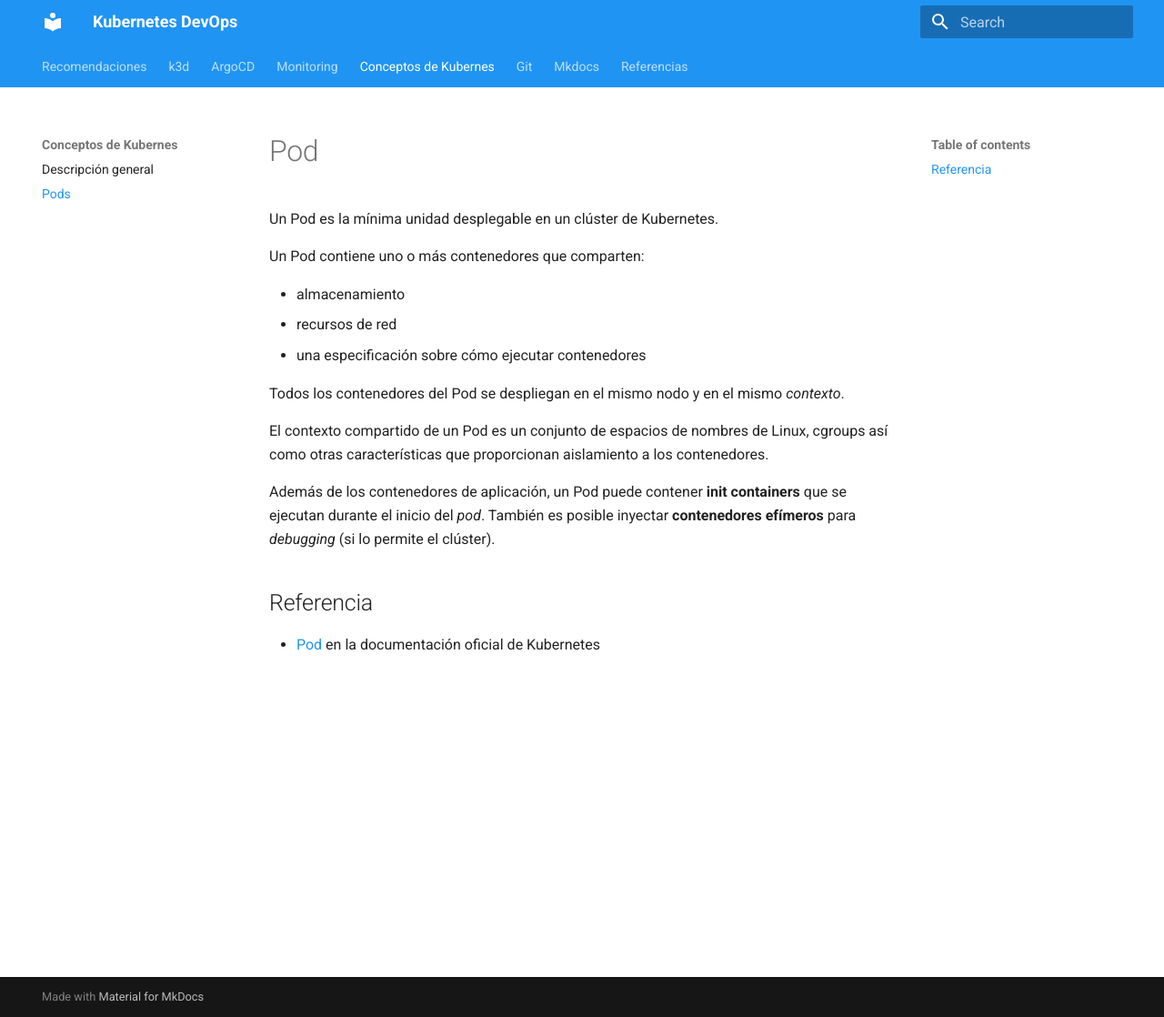
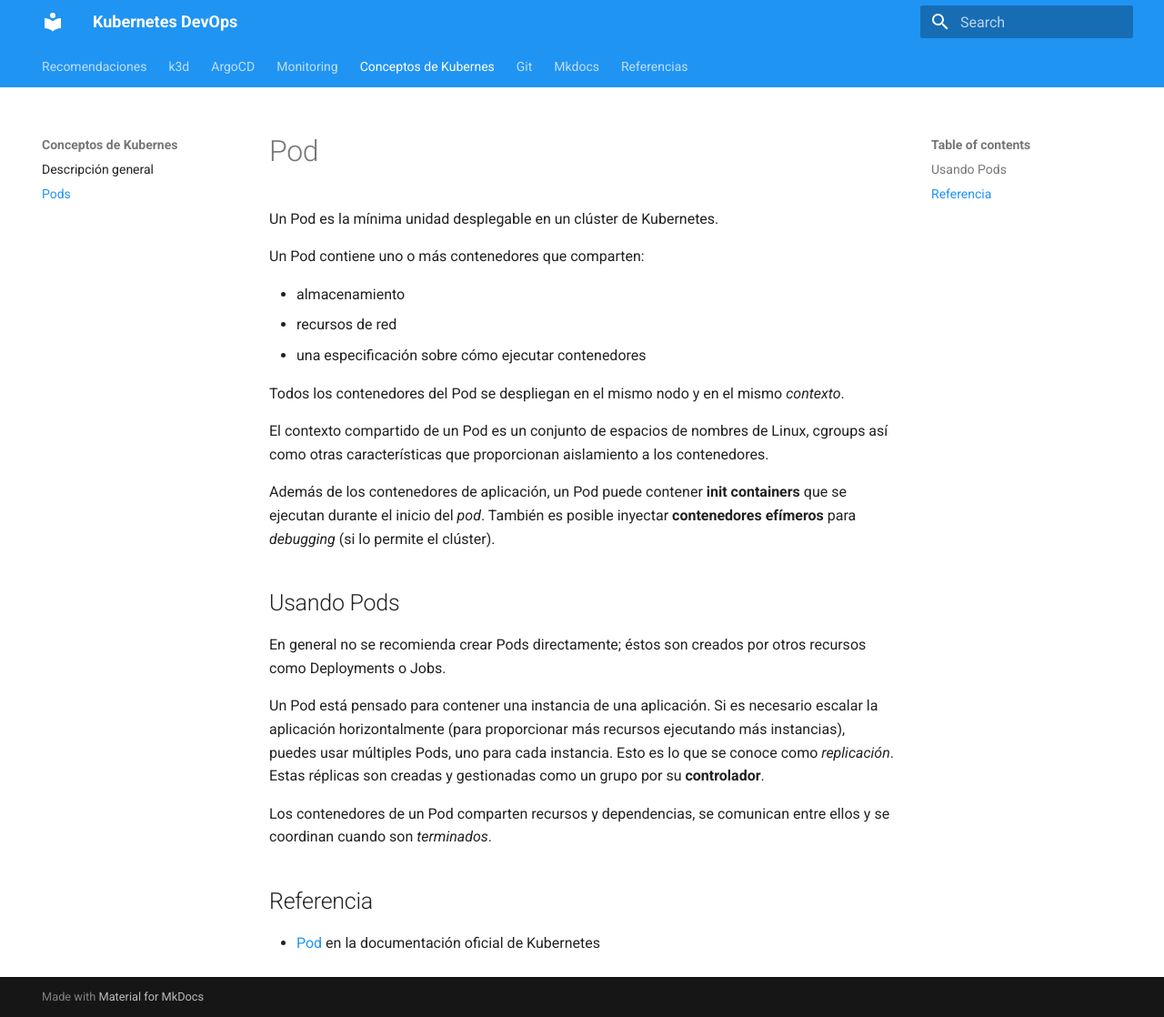
Before and after one commit to onthedock/k8s-devops, an MkDocs documentation site: the page built from docs/kubernetes/pod.md, in a window 1280 px wide and 1118 px high. Shown: the whole window at 91% size. Built offline with MkDocs 1.6.1 and Material for MkDocs 9.7.7, drawn with Linux system fonts in a browser that asks for light colours.

Commit message:
Pods: Uso de Pods

```diff
--- a/docs/kubernetes/pod.md
+++ b/docs/kubernetes/pod.md
@@ -13,6 +13,14 @@ Todos los contenedores del Pod se despliegan en el mismo nodo y en el mismo *con
 El contexto compartido de un Pod es un conjunto de espacios de nombres de Linux, cgroups así como otras características que proporcionan aislamiento a los contenedores.
 
 Además de los contenedores de aplicación, un Pod puede contener **init containers** que se ejecutan durante el inicio del *pod*. También es posible inyectar **contenedores efímeros** para *debugging* (si lo permite el clúster).
+
+## Usando Pods
+
+En general no se recomienda crear Pods directamente; éstos son creados por otros recursos como Deployments o Jobs.
+
+Un Pod está pensado para contener una instancia de una aplicación. Si es necesario escalar la aplicación horizontalmente (para proporcionar más recursos ejecutando más instancias), puedes usar múltiples Pods, uno para cada instancia. Esto es lo que se conoce como *replicación*. Estas réplicas son creadas y gestionadas como un grupo por su **controlador**.
+
+Los contenedores de un Pod comparten recursos y dependencias, se comunican entre ellos y se coordinan cuando son *terminados*.
 ## Referencia
 
 - [Pod](https://kubernetes.io/docs/concepts/workloads/pods/) en la documentación oficial de Kubernetes
```
